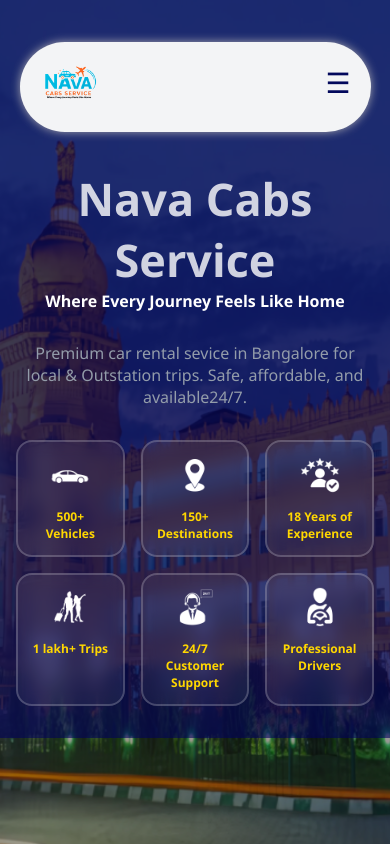
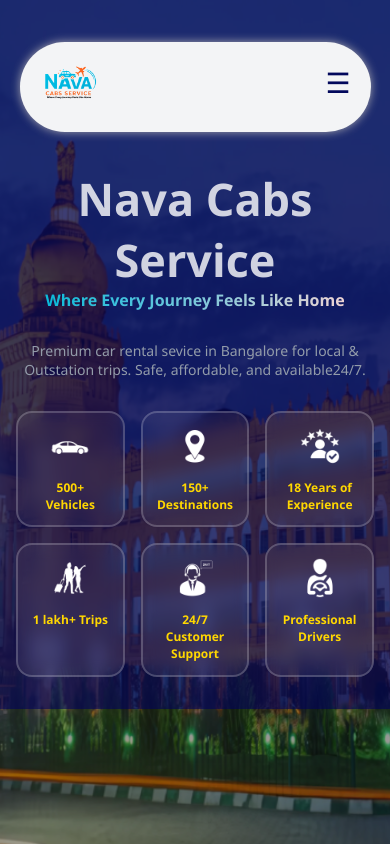
Before and after one commit to sudeepp28/nava-cabs, an Angular app: page /home in a window 390 px wide. Shown: the top 844 px of the page. Built offline with nearby package versions, Linux system fonts and the light colour scheme.

Commit message:
Update hfirst.component.css

```diff
--- a/src/app/home/hfirst/hfirst.component.css
+++ b/src/app/home/hfirst/hfirst.component.css
@@ -52,15 +52,23 @@
   color: rgba(255, 255, 255, 0.8);
   font-weight: 800;
 }
-h2{
-  font-size: 20px;
+
+h4 {
+  font-size: 24px;
+  line-height: 1.3;
+  background: linear-gradient(to right, #03e2ffce, #eed4d4);
+  -webkit-background-clip: text;
+  -webkit-text-fill-color: transparent;
+  text-align: center;
 }
 
 p {
   font-size: 20px;
   margin-top: 0.5rem;
   color: #939caa;
+  text-align: center;
 }
+
 
 /* Button */
 .btn {
@@ -146,9 +154,12 @@
     padding-top: 160px; /* Extra space for header */
     padding-bottom: 2rem;
   }
+ h1 {
+    font-size: 32px;
+  }
 
-  h1 {
-    font-size: 28px;
+  h4 {
+    font-size: 18px;
   }
 
   p {
@@ -156,7 +167,7 @@
   }
 
   .btn {
-    font-size: 1.5rem;
+    font-size: 1.2rem;
   }
 }
 
@@ -175,4 +186,15 @@
   .cards p {
     font-size: 12px;
   }
+   h1 {
+    font-size: 24px;
+  }
+
+  h4 {
+    font-size: 16px;
+  }
+
+  p {
+    font-size: 14px;
+  }
 }
```
